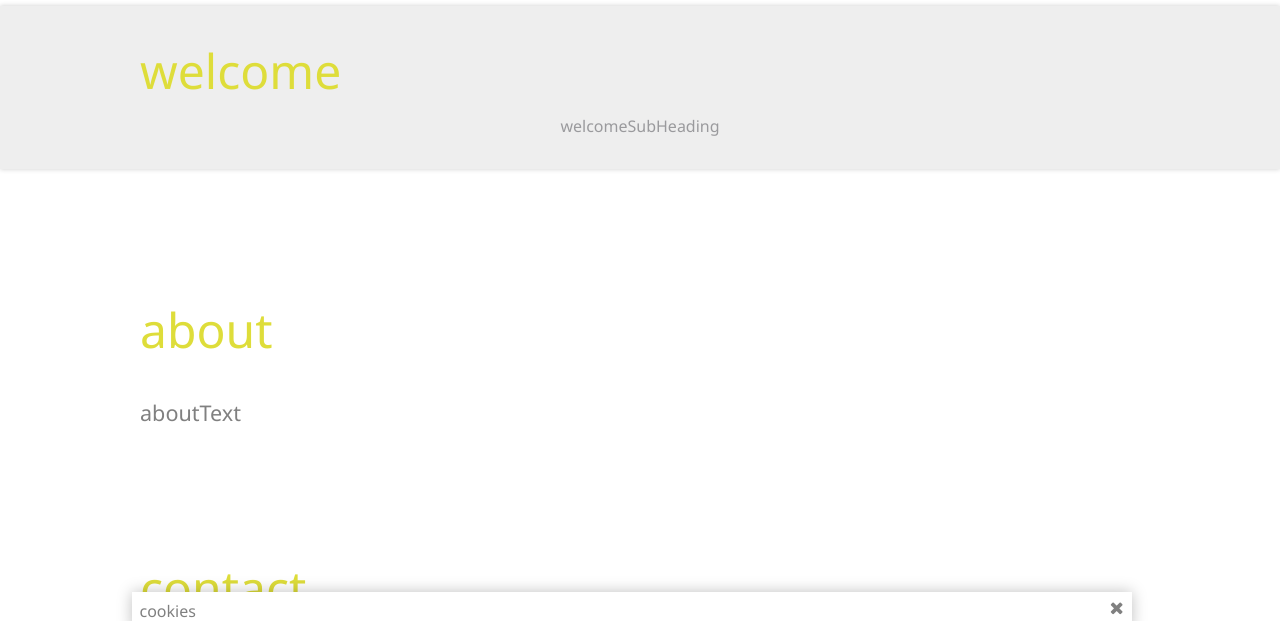
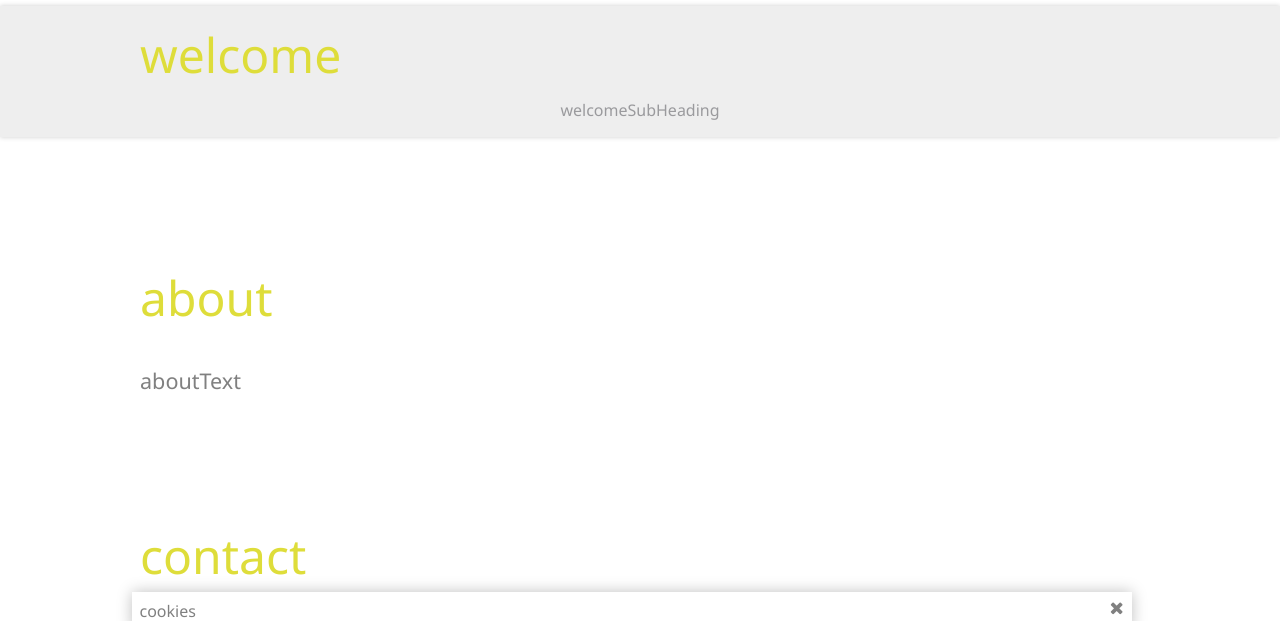
Before and after one commit to T0astBread/cs-website, a PHP site: page / in a window 1280 px wide. Shown: the part 170-791 px from the top of the page. Run offline with PHP 8.4, Linux system fonts and the light colour scheme; data that the repository does not hold is empty; a stand-in replaces the project's code that opens the database connection; some libraries are stand-ins or nearby versions.

Commit message:
Improved Sizing of Welcome Container
The images still need to be changed

```diff
--- a/cs-website/styles/misc.css
+++ b/cs-website/styles/misc.css
@@ -119,12 +119,14 @@ address span.fa
 #welcome .slide-with
 {
     max-width: none;
+    max-height: 40vh;
     margin: 0;
     /* margin-bottom: 3em; */
 }
 
 #welcome .slide-with .slideshow-panel
 {
+    bottom: 0;
     transition-duration: 1.5s;
 }
 
@@ -134,6 +136,12 @@ address span.fa
     width: auto; */
     width: 100vw;
     height: auto;
+}
+
+#welcome .fullwidth
+{
+    padding-top: 1em;
+    padding-bottom: 1em;
 }
 
 #welcome p, #welcome h1
```
